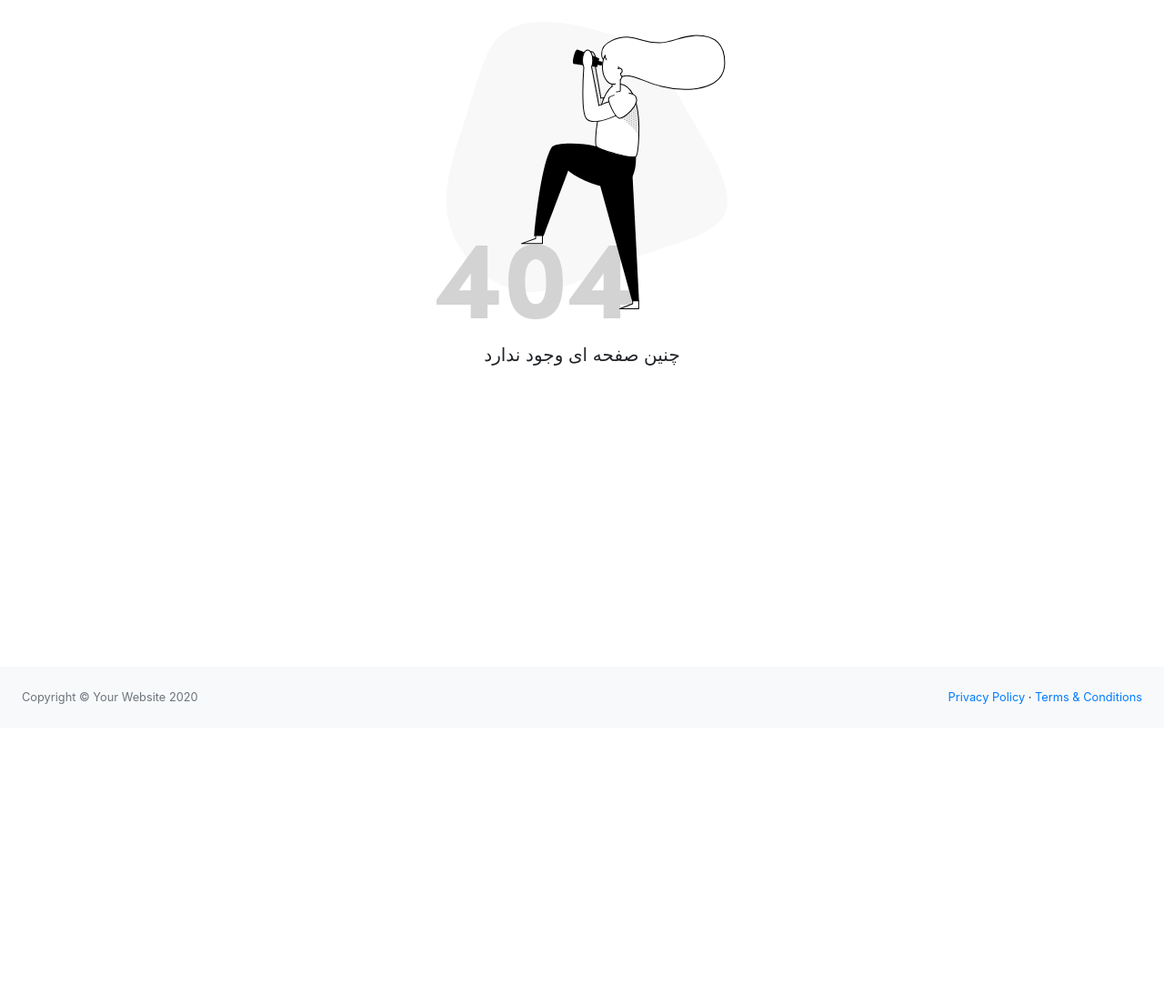
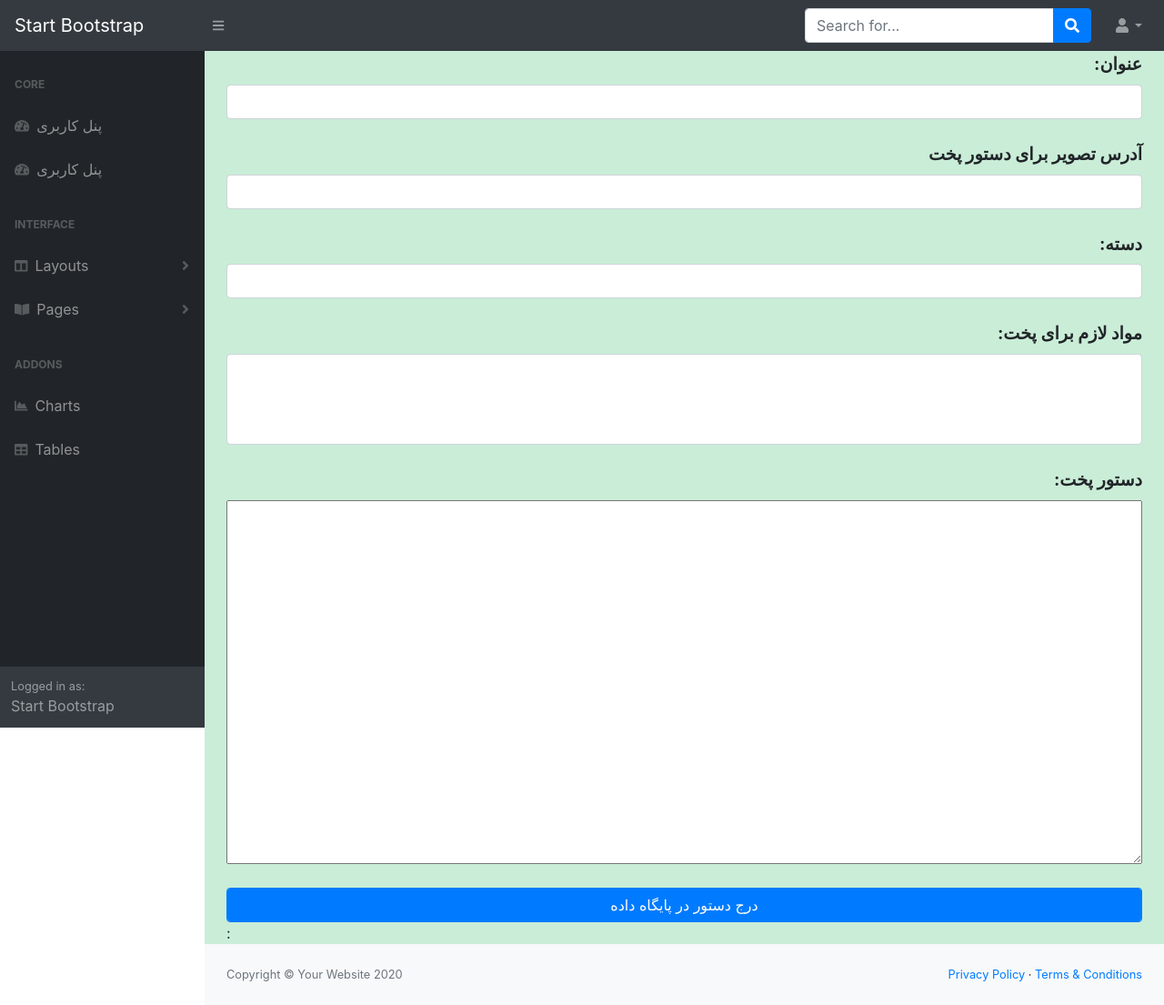
Before and after one commit to mahdimoradi20/ServerSideCookApp, a Flask app: page /editrec/1 in a window 1280 px wide. Shown: the whole page at 91% size. Before the commit the page ends 774 px from the top, so only its background shows below. Run offline with Flask 2, Linux system fonts and the light colour scheme; a user stored in the database is signed in; data that the repository does not hold is empty; some libraries are stand-ins or nearby versions.

Commit message:
created an edit page for editing recipes

```diff
--- a/main.py
+++ b/main.py
@@ -55,13 +55,8 @@ def PushNotif(content_for_push):
     wLog("info" , "a push notofication has been sended with return text ->" + x.text)
     return x.text
 
-def getRecipes():
-    db = get_database_connection()
-    cur = db.cursor()
-    cur.execute("SELECT id ,title, catid , ing , rec , isPolling FROM Recipes")
-    dt = cur.fetchall()
-    db.close()
-    return dt
+
+
 
 def get_database_connection():
     """Connect to the sqlite database and return this connection"""
@@ -222,6 +217,54 @@ def indexPage():
     return redirect("/login")
 
 
+
+def getRecipes():
+    db = get_database_connection()
+    cur = db.cursor()
+    cur.execute("SELECT id ,title, catid , ing , rec , isPolling FROM Recipes")
+    dt = cur.fetchall()
+    db.close()
+    return dt
+
+def getRecipesById(fid):
+    db = get_database_connection()
+    cur = db.cursor()
+    cur.execute("SELECT id ,title, catid , pic , ing , rec , isPolling FROM Recipes WHERE id = ?" , fid)
+    dt = cur.fetchone()
+    db.close()
+    return dt
+
+
+@app.route("/editrec/<fid>" , methods = ['GET' , 'POST'])
+@login_required
+def editrec(fid):
+    if request.method == 'POST':
+        title = request.form['title']
+        pic = request.form['pic']
+        cat = request.form['cat']
+        ing = request.form['ing']
+        rec = request.form['rec']
+        db = get_database_connection()
+        try:
+            cur = db.cursor()
+            cur.execute("""UPDATE Recipes set title = ? , pic = ? , catid = ?, ing = ? , rec = ? , isPolling = ?
+                        WHERE id = ? """ , (title , pic , cat , ing , rec , 'false' , fid))
+            db.commit()
+
+            wLog("info",f"user updated recipe with title '{title}' in data base")
+            flash("ویرایش شد" , "info")
+            return render_template("edit.html" , data = {"fid" : fid , 'recipe' : getRecipesById(fid)})
+        except Exception as e:
+            wLog("error" , f"when user wanted to update recipe this error happend -> {e} ")
+            flash("خطایی رخ داد و درج نشد" , "danger")
+            return render_template( "edit.html" , data = {"fid" : fid , 'recipe' : getRecipesById(fid)})
+        finally:
+            db.close()
+    elif request.method == 'GET':
+
+        return render_template('edit.html' , data = {"fid" : fid , 'recipe' : getRecipesById(fid)})
+
+
 @app.errorhandler(404)
 def page_not_found(e):
     return render_template('404.html')
--- /dev/null
+++ b/templates/edit.html
@@ -0,0 +1,26 @@
+{% include 'headandnav.html' %}
+                <main style = "background-color : #caedd7">
+                  <!--This is the section that i include what i want to-->
+
+
+                    <div class="container" >
+
+                      {% include 'alert.html' %}
+                    <form action = "/editrec/{{data.fid}}" method="POST" >
+                        <label style="font-size: larger;float:right;" ><b>:عنوان</b></label>
+                        <input type="text" class="form-control" dir="rtl" name="title" value = "{{data.recipe[1]}}" /><br/>
+                        <label style="font-size: larger;float:right; " dir="rtl"><b>آدرس تصویر برای دستور پخت</b></label>
+                        <input type="text" class="form-control" dir="rtl" name="pic" value = "{{data.recipe[3]}}" /><br/>
+                        <label style="font-size: larger;float:right; " dir="rtl"><b> دسته:</b></label>
+                        <input type="text" class="form-control" dir="rtl" name="cat" value = "{{data.recipe[2]}}" /><br/>
+                        <label style="font-size: larger;float:right; " dir="rtl"><b>مواد لازم برای پخت:</b></label>
+                        <input type="text" class="form-control" dir="rtl" name="ing" style = "height: 100px; " value = "{{data.recipe[4]}}" /><br/>
+                        <label style="font-size: larger;float:right;" dir="rtl"><b>دستور پخت:</b></label>
+                        <textarea id="mytextarea" name="rec" style="height: 400px;width:100%">{{data.recipe[5]}}</textarea><br />
+                        <input type="submit" class="btn btn-primary form-control" value="درج دستور در پایگاه داده" dir="rtl" name="send" style  = "margin-top:20px" />:
+                    </form>
+
+                    </div>
+                  <!--This is the section that i include what i want to-->
+                </main>
+                {% include 'footer.html' %}
--- a/templates/footer.html
+++ b/templates/footer.html
@@ -14,12 +14,12 @@
         </div>
         <script src="https://code.jquery.com/jquery-3.5.1.min.js" crossorigin="anonymous"></script>
         <script src="https://stackpath.bootstrapcdn.com/bootstrap/4.5.0/js/bootstrap.bundle.min.js" crossorigin="anonymous"></script>
-        <script src="js/scripts.js"></script>
+        <script src="/js/scripts.js"></script>
         <script src="https://cdnjs.cloudflare.com/ajax/libs/Chart.js/2.8.0/Chart.min.js" crossorigin="anonymous"></script>
-        <script src="assets/demo/chart-area-demo.js"></script>
-        <script src="assets/demo/chart-bar-demo.js"></script>
+        <script src="/assets/demo/chart-area-demo.js"></script>
+        <script src="/assets/demo/chart-bar-demo.js"></script>
         <script src="https://cdn.datatables.net/1.10.20/js/jquery.dataTables.min.js" crossorigin="anonymous"></script>
         <script src="https://cdn.datatables.net/1.10.20/js/dataTables.bootstrap4.min.js" crossorigin="anonymous"></script>
-        <script src="assets/demo/datatables-demo.js"></script>
+        <script src="/assets/demo/datatables-demo.js"></script>
     </body>
 </html>
--- a/templates/headandnav.html
+++ b/templates/headandnav.html
@@ -7,7 +7,7 @@
         <meta name="description" content="" />
         <meta name="author" content="" />
         <title>Dashboard - SB Admin</title>
-        <link href="css/styles.css" rel="stylesheet" />
+        <link href="/css/styles.css" rel="stylesheet" />
         <link href="https://cdn.datatables.net/1.10.20/css/dataTables.bootstrap4.min.css" rel="stylesheet" crossorigin="anonymous" />
         <script src="https://cdnjs.cloudflare.com/ajax/libs/font-awesome/5.13.0/js/all.min.js" crossorigin="anonymous"></script>
     </head>
--- a/templates/recipes.html
+++ b/templates/recipes.html
@@ -11,7 +11,8 @@
                                     <th scope="col-1">دسته</th>
                                     <th scope="col-1">مواد مورد نیاز</th>
                                     <th scope="col-6">دستورپخت</th>
-                                    <th scope="col-1">در صف ارسال</td>
+                                    <th scope="col-1">در صف ارسال</th>
+                                    <th scope"col-1" >ویرایش</th>
                                 </tr>
                                 </thead>
                                 <tbody>
@@ -26,6 +27,7 @@
                                         <td>{{rec[3]}}</td>
                                         <td>{{rec[4]}}</td>
                                         <td>{{rec[5]}}</td>
+                                        <td><a href = "/editrec/{{rec[0]}}">ویرایش</a></td>
 
                                     </tr>
                                 {% endfor %}
```
